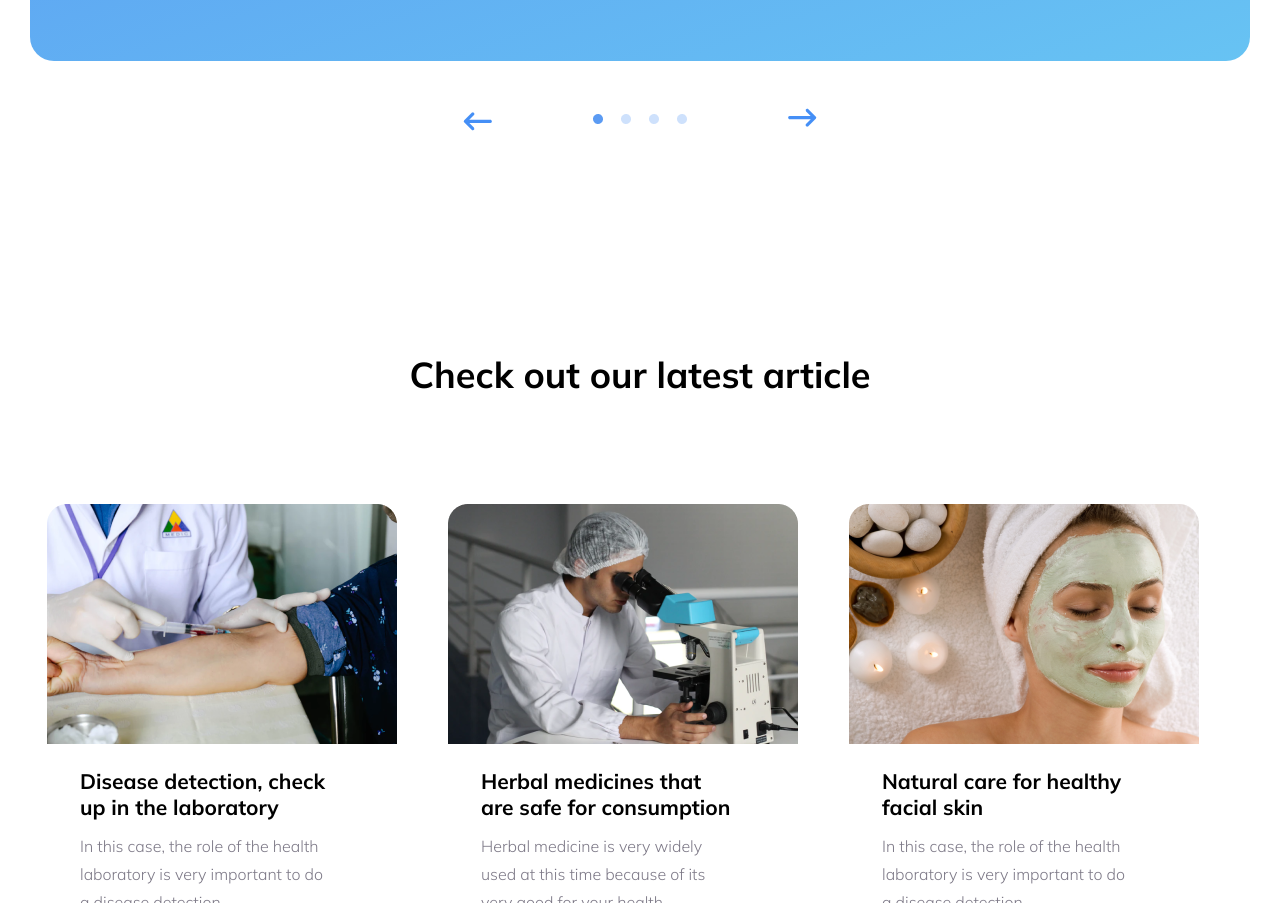
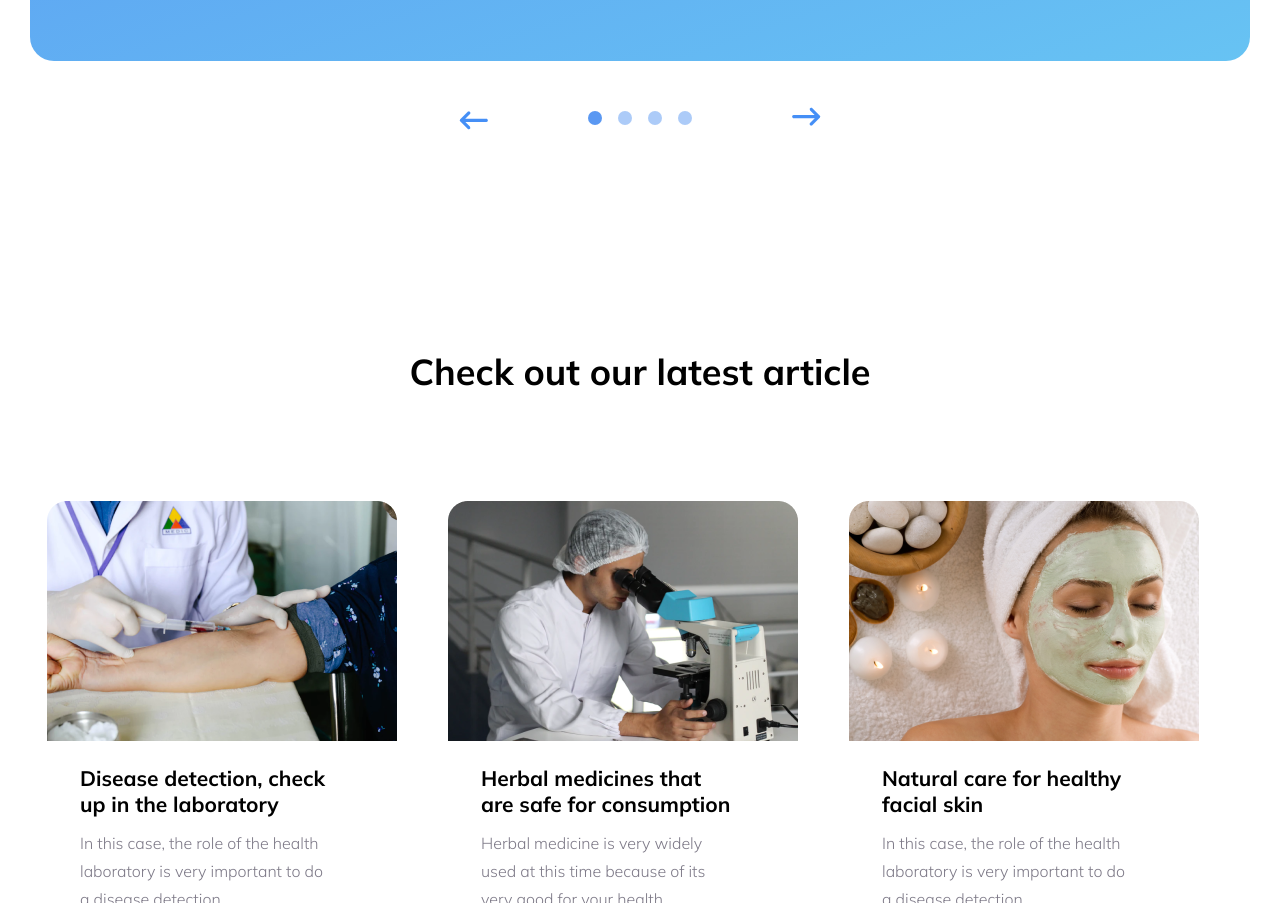
Before and after one commit to klizau/trafalgar, a website: page app/index.html in a window 1280 px wide. Shown: the part 4044-4947 px from the top of the page. Drawn offline with nearby package versions, Linux system fonts and the light colour scheme; files that its build step writes are made by us from their sources.

Commit message:
fix(css): change buttons

```diff
--- a/app/index.html
+++ b/app/index.html
@@ -233,18 +233,10 @@
             <button class="slider__control slider__control--left">
               <img src="./img/icon/right.png" alt="right" />
             </button>
-            <button class="slider__pagin">
-              <img src="./img/icon/Ellipse.png" alt="Ellipse" />
-            </button>
-            <button class="slider__pagin">
-              <img src="./img/icon/Ellipse-n.png" alt="Ellipse-n" />
-            </button>
-            <button class="slider__pagin">
-              <img src="./img/icon/Ellipse-n.png" alt="Ellipse-n" />
-            </button>
-            <button class="slider__pagin">
-              <img src="./img/icon/Ellipse-n.png" alt="Ellipse-n" />
-            </button>
+            <button class="slider__pagin slider__pagin--selected"></button>
+            <button class="slider__pagin"></button>
+            <button class="slider__pagin"></button>
+            <button class="slider__pagin"></button>
             <button
               class="
                 slider__control slider__control--right slider__control--active
--- a/app/scss/_sections/_review.scss
+++ b/app/scss/_sections/_review.scss
@@ -71,12 +71,21 @@
 }
 
 .slider__pagin {
-  padding: 9px;
+  padding: 7px;
+  margin: 8px;
+  border-radius: 50%;
+  background-color: rgba(#5a98f2, 0.5);
+  cursor: pointer;
+}
+
+.slider__pagin--selected {
+  background-color: #5a98f2;
 }
 
 .slider__control {
   padding-right: 90px;
   padding-left: 90px;
+  cursor: pointer;
 }
 
 .slider__control--left {
```
